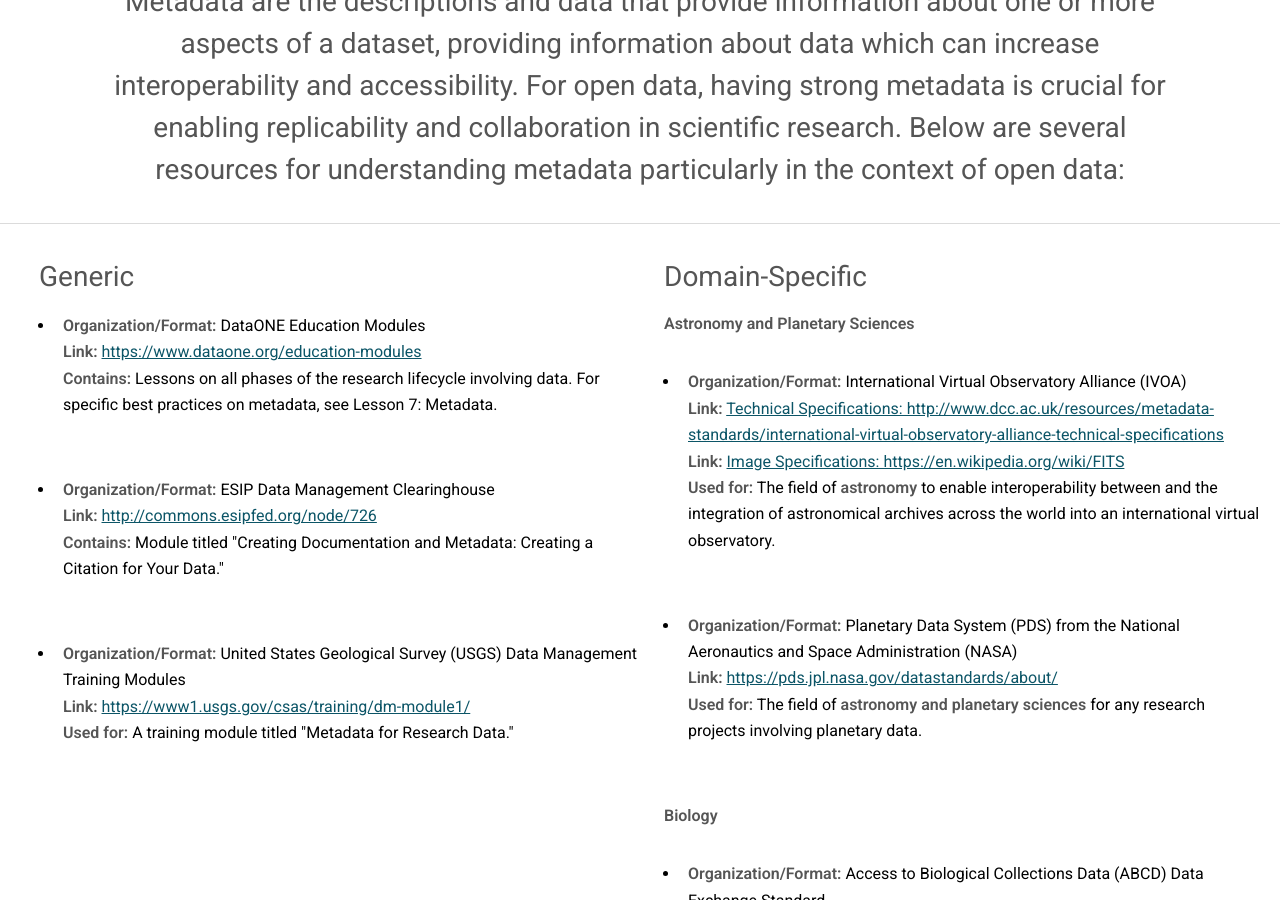
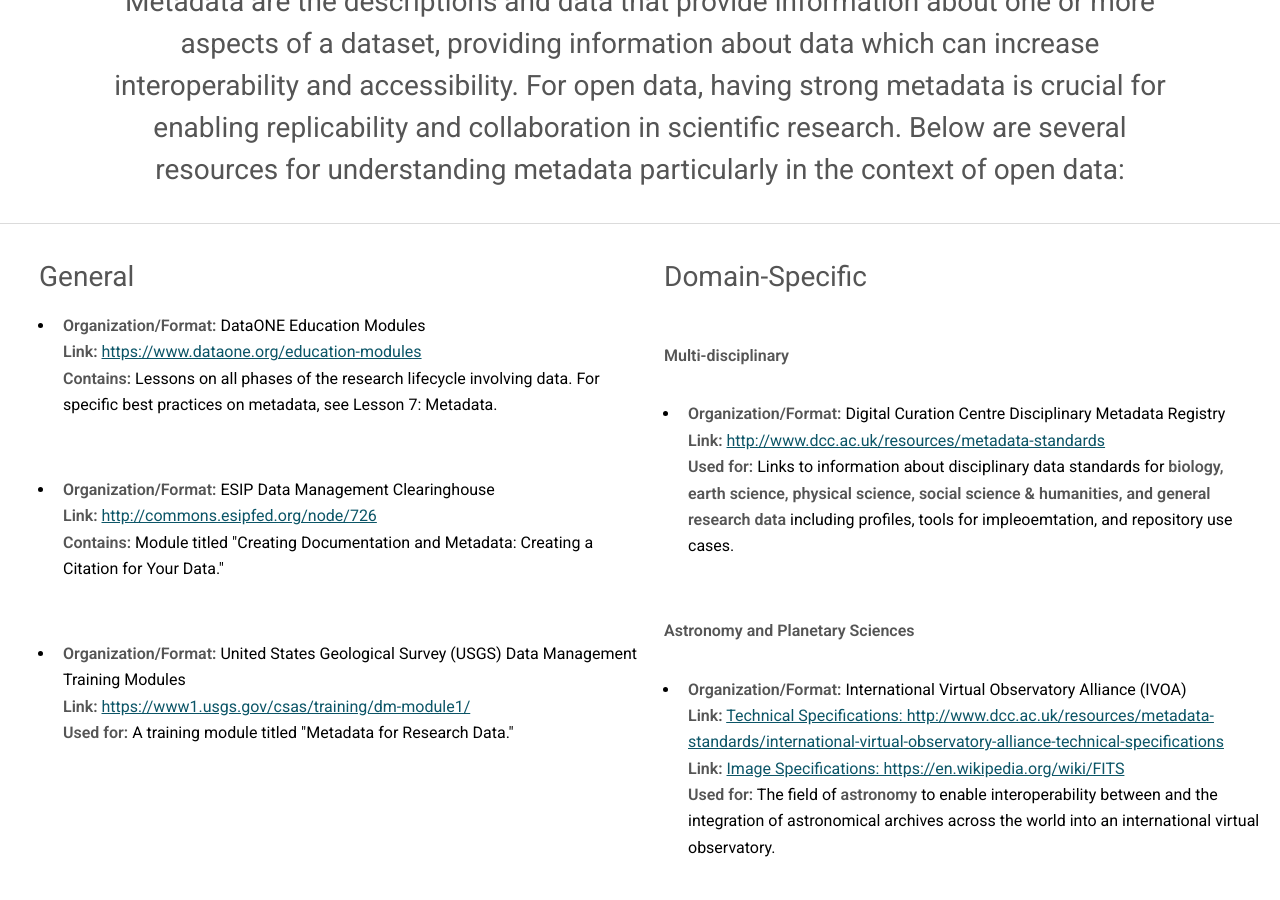
Before and after one commit to bfe-inf/toolkit, a Jekyll site: the page built from bp&s-metadata.html, in a window 1280 px wide and 900 px high, scrolled down 389 px. Built offline with Jekyll 4.4.1, drawn with Linux system fonts in a browser that asks for light colours.

Commit message:
Update bp&s-metadata.html

```diff
--- a/bp&s-metadata.html
+++ b/bp&s-metadata.html
@@ -62,7 +62,7 @@
 		<!-- Content -->
 			<div class="row" style="margin-left: 15px; margin-right: 15px;">
 				<div class="6u 12u$(small)">
-					<h3>Generic</h3>
+					<h3>General</h3>
 					<ul>
 	     					<li style="padding-top: 15px;"> <strong>Organization/Format:</strong> DataONE Education Modules  <br/>
              	   				<strong>Link:</strong> <a href="https://www.dataone.org/education-modules" target="_blank">https://www.dataone.org/education-modules</a><br/>
@@ -81,7 +81,13 @@
 				</div>
 				<div class="6u$ 12u$(small)">
 					<h3>Domain-Specific</h3>
-					<p style="padding-top: 13px;"><strong>Astronomy and Planetary Sciences</strong></p>
+					<p style="padding-top: 13px;"> 	</ul><p><strong>Multi-disciplinary</strong></p>
+					<ul>
+	     					<li> <strong>Organization/Format:</strong> Digital Curation Centre Disciplinary Metadata Registry<br/>
+             	   				<strong>Link:</strong> <a href="http://www.dcc.ac.uk/resources/metadata-standards" target="_blank">http://www.dcc.ac.uk/resources/metadata-standards</a><br/>
+		   				<strong>Used for:</strong> Links to information about disciplinary data standards for <strong>biology, earth science, physical science, social science & humanities, and general research data</strong> including profiles, tools for impleoemtation, and repository use cases.</li><br/>
+      					</ul>
+					<p><strong>Astronomy and Planetary Sciences</strong></p>
 					<ul>
 	     					<li> <strong>Organization/Format:</strong> International Virtual Observatory Alliance (IVOA) <br/>
              	   				<strong>Link:</strong> <a href="http://www.dcc.ac.uk/resources/metadata-standards/international-virtual-observatory-alliance-technical-specifications" target="_blank">Technical Specifications: http://www.dcc.ac.uk/resources/metadata-standards/international-virtual-observatory-alliance-technical-specifications</a><br/>
```
